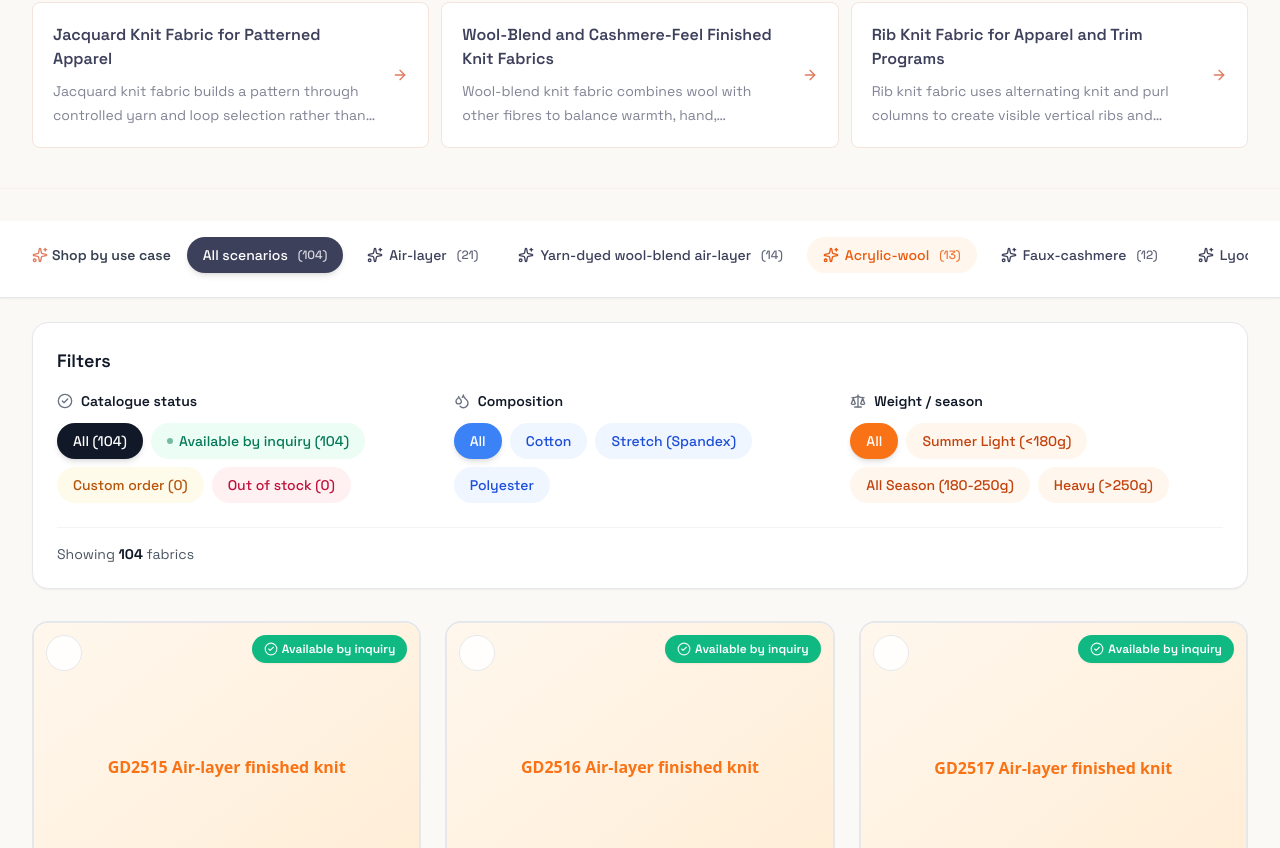
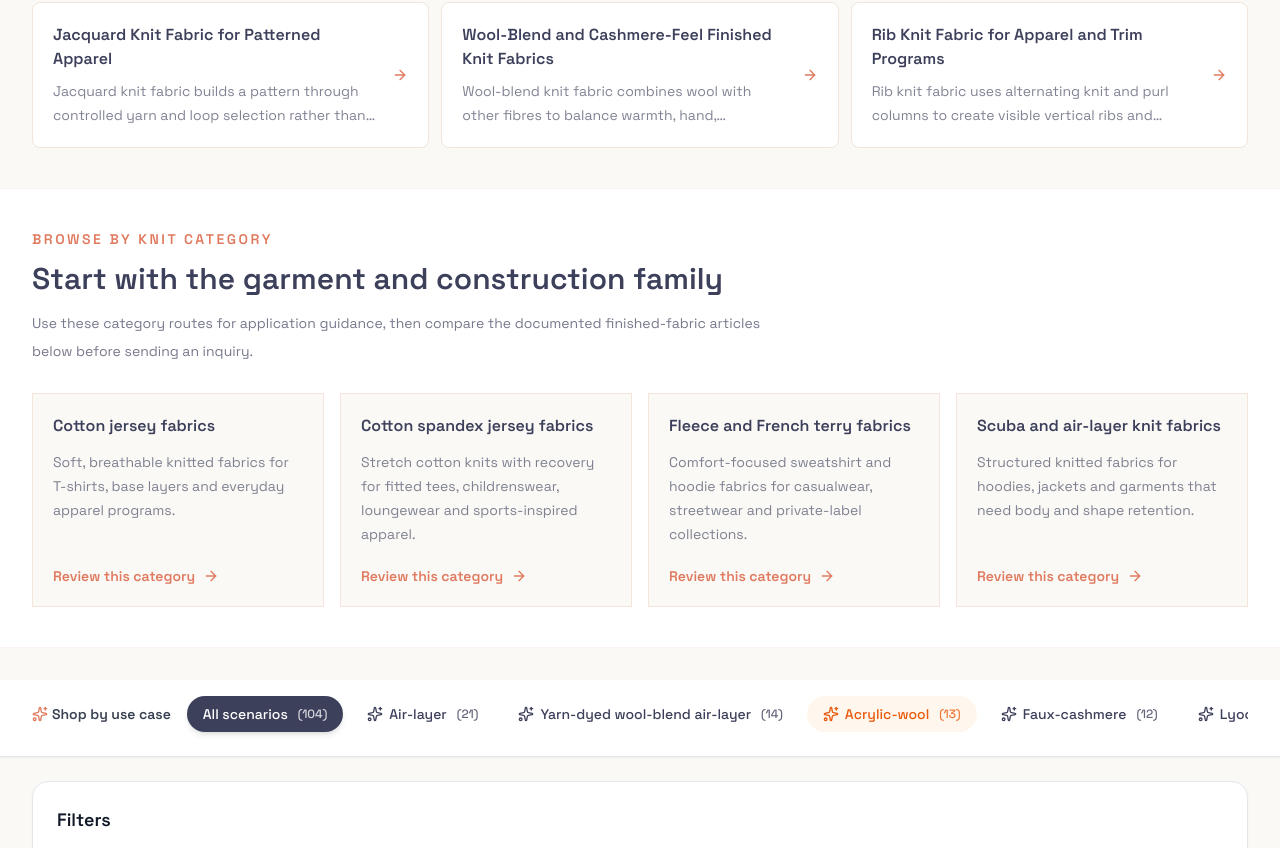
Before and after one commit to HCGLHF/Orange-site, a Next.js app: page /fabrics in a window 1280 px wide. Shown: the part 581-1429 px from the top of the page. Built offline with nearby package versions, Linux system fonts and the light colour scheme; no server answers.

Commit message:
Fix Semrush schema and crawl paths

```diff
--- a/app/fabrics/page.tsx
+++ b/app/fabrics/page.tsx
@@ -7,7 +7,10 @@ import { FabricsInquiryAnchor } from "@/components/FabricsInquiryAnchor";
 import { FabricsPageIntro } from "@/components/FabricsPageIntro";
 import { BottomNav } from "@/components/ui/BottomNav";
 import { getFinishedProductPages } from "@/lib/finished-fabric-content";
-import { getPublicFabrics } from "@/lib/public-catalog";
+import {
+  getPublicFabricCategories,
+  getPublicFabrics,
+} from "@/lib/public-catalog";
 
 export const metadata: Metadata = {
   title: "Finished Knit Fabric Catalogue",
@@ -23,6 +26,7 @@ export const dynamic = "force-static";
 export default async function FabricsPage() {
   const fabrics = getPublicFabrics();
   const finishedFabrics = getFinishedProductPages();
+  const publicCategories = getPublicFabricCategories();
 
   return (
     <div className="min-h-screen bg-brand-cream text-brand-charcoal">
@@ -67,6 +71,45 @@ export default async function FabricsPage() {
           </div>
         </section>
 
+        <section className="border-b border-brand-soft/40 bg-white">
+          <div className="mx-auto max-w-7xl px-4 py-10 sm:px-6 lg:px-8">
+            <p className="text-sm font-semibold uppercase tracking-[0.18em] text-brand-orange">
+              Browse by knit category
+            </p>
+            <h2 className="mt-3 max-w-3xl text-3xl font-semibold text-brand-charcoal">
+              Start with the garment and construction family
+            </h2>
+            <p className="mt-3 max-w-3xl text-sm leading-7 text-brand-charcoal/70">
+              Use these category routes for application guidance, then compare the documented finished-fabric articles below before sending an inquiry.
+            </p>
+            <div className="mt-7 grid gap-4 sm:grid-cols-2 lg:grid-cols-4">
+              {publicCategories.map((category) => (
+                <Link
+                  key={category.slug}
+                  href={`/fabrics/${category.slug}`}
+                  className="group flex min-h-44 flex-col justify-between border border-brand-soft bg-brand-cream p-5 transition-colors hover:border-brand-orange"
+                >
+                  <div>
+                    <h3 className="font-semibold text-brand-charcoal">
+                      {category.name}
+                    </h3>
+                    <p className="mt-3 text-sm leading-6 text-brand-charcoal/65">
+                      {category.description}
+                    </p>
+                  </div>
+                  <span className="mt-5 inline-flex items-center gap-2 text-sm font-semibold text-brand-orange">
+                    Review this category
+                    <ArrowRight
+                      className="h-4 w-4 transition-transform group-hover:translate-x-1"
+                      aria-hidden
+                    />
+                  </span>
+                </Link>
+              ))}
+            </div>
+          </div>
+        </section>
+
         <div className="mx-auto max-w-7xl px-4 py-8 sm:px-6 lg:px-8">
           <Suspense
             fallback={
--- a/components/finished-fabric/FinishedFabricPage.tsx
+++ b/components/finished-fabric/FinishedFabricPage.tsx
@@ -10,6 +10,7 @@ import type {
   FinishedFabricPage as FinishedFabricPageData,
   FinishedFabricSection,
 } from "@/lib/finished-fabric-content";
+import { getFinishedBlogArticles } from "@/lib/finished-fabric-content";
 import { buildFinishedFabricSchema } from "@/lib/finished-fabric-schema";
 import { getPublicLandingPage } from "@/lib/landing-page-content";
 
@@ -100,6 +101,7 @@ function ContentSection({ section, index }: { section: FinishedFabricSection; in
 
 export function FinishedFabricPage({ page }: { page: FinishedFabricPageData }) {
   const landingPage = page.kind === "hub" ? getPublicLandingPage("finishedDoubleKnit") : null;
+  const blogArticles = page.kind === "index" ? getFinishedBlogArticles() : [];
 
   return (
     <div className="min-h-screen bg-brand-cream text-brand-charcoal">
@@ -170,6 +172,47 @@ export function FinishedFabricPage({ page }: { page: FinishedFabricPageData }) {
         </header>
         )}
 
+        {blogArticles.length ? (
+          <section className="border-b border-brand-soft bg-brand-cream">
+            <div className="mx-auto max-w-5xl px-4 py-12 sm:px-6 lg:px-8">
+              <p className="text-sm font-semibold uppercase tracking-[0.18em] text-brand-orange">
+                Finished-fabric buyer guides
+              </p>
+              <h2 className="mt-3 text-3xl font-semibold text-brand-charcoal">
+                Choose a construction question to investigate
+              </h2>
+              <p className="mt-4 max-w-3xl text-sm leading-7 text-brand-charcoal/70">
+                Each guide connects a buyer question to specification checks, sample evidence, and a relevant finished-fabric sourcing route.
+              </p>
+              <div className="mt-7 grid gap-4 md:grid-cols-2">
+                {blogArticles.map((article) => (
+                  <Link
+                    key={article.url}
+                    href={article.url}
+                    className="group flex min-h-40 flex-col justify-between border border-brand-soft bg-white p-5 transition-colors hover:border-brand-orange"
+                  >
+                    <div>
+                      <h3 className="text-lg font-semibold text-brand-charcoal">
+                        {article.h1}
+                      </h3>
+                      <p className="mt-3 text-sm leading-7 text-brand-charcoal/70">
+                        {article.description}
+                      </p>
+                    </div>
+                    <span className="mt-5 inline-flex items-center gap-2 text-sm font-semibold text-brand-orange">
+                      Read the buyer guide
+                      <ArrowRight
+                        className="h-4 w-4 transition-transform group-hover:translate-x-1"
+                        aria-hidden
+                      />
+                    </span>
+                  </Link>
+                ))}
+              </div>
+            </div>
+          </section>
+        ) : null}
+
         {page.sections.map((section, index) => (
           <ContentSection key={section.heading} section={section} index={index} />
         ))}
--- a/lib/geo-content.ts
+++ b/lib/geo-content.ts
@@ -193,6 +193,7 @@ export const fabricCategoryItemListJsonLd = {
     position: index + 1,
     name: category.name,
     description: category.description,
+    url: `${siteUrl}/fabrics/${category.slug}`,
   })),
 };
 
```
Also changed, not shown: lib/finished-fabric-schema.ts (+6 -4 lines), content/finished-fabrics.json, 4 other files (tests, documents, lock files or other folders).
